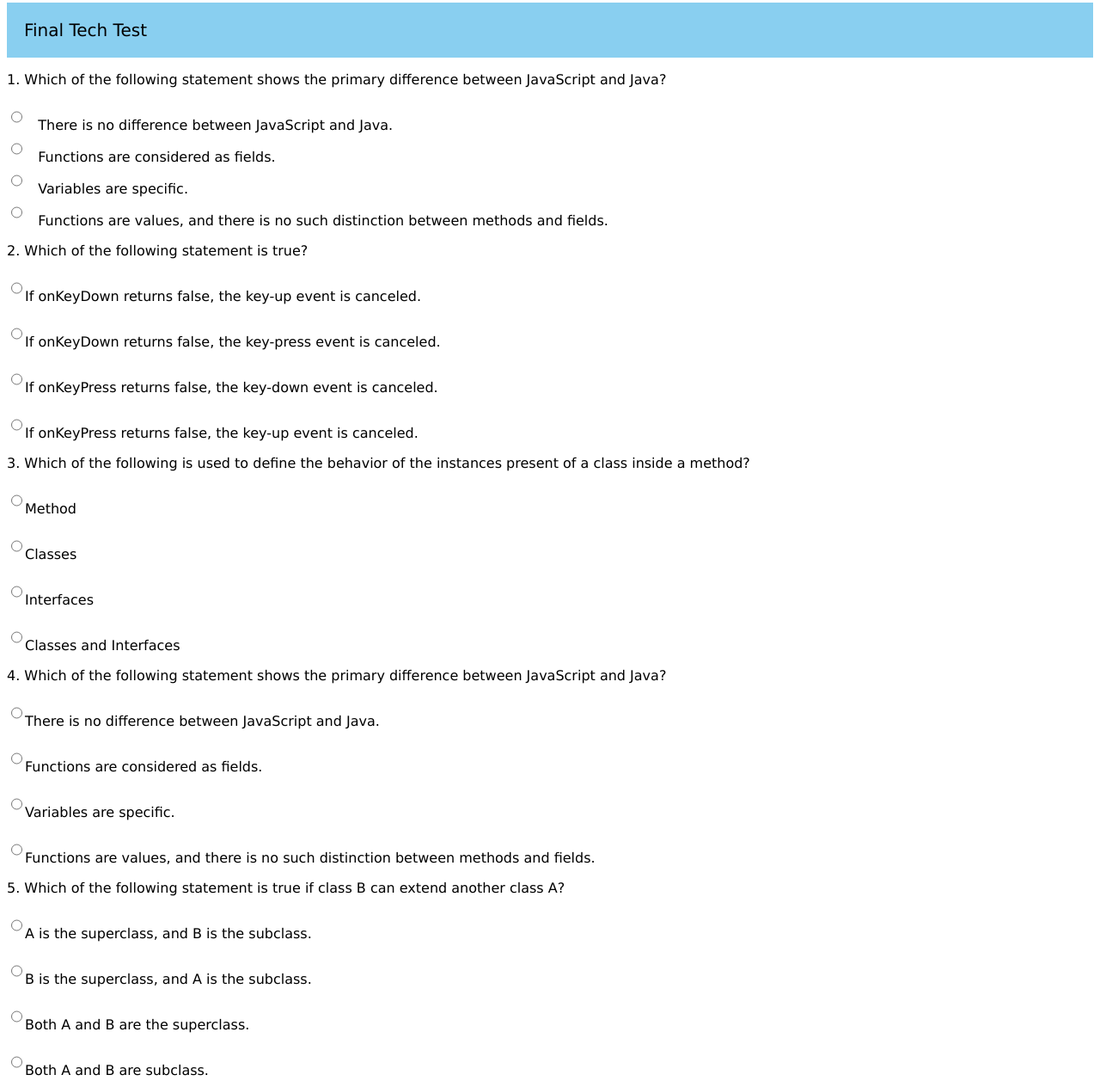
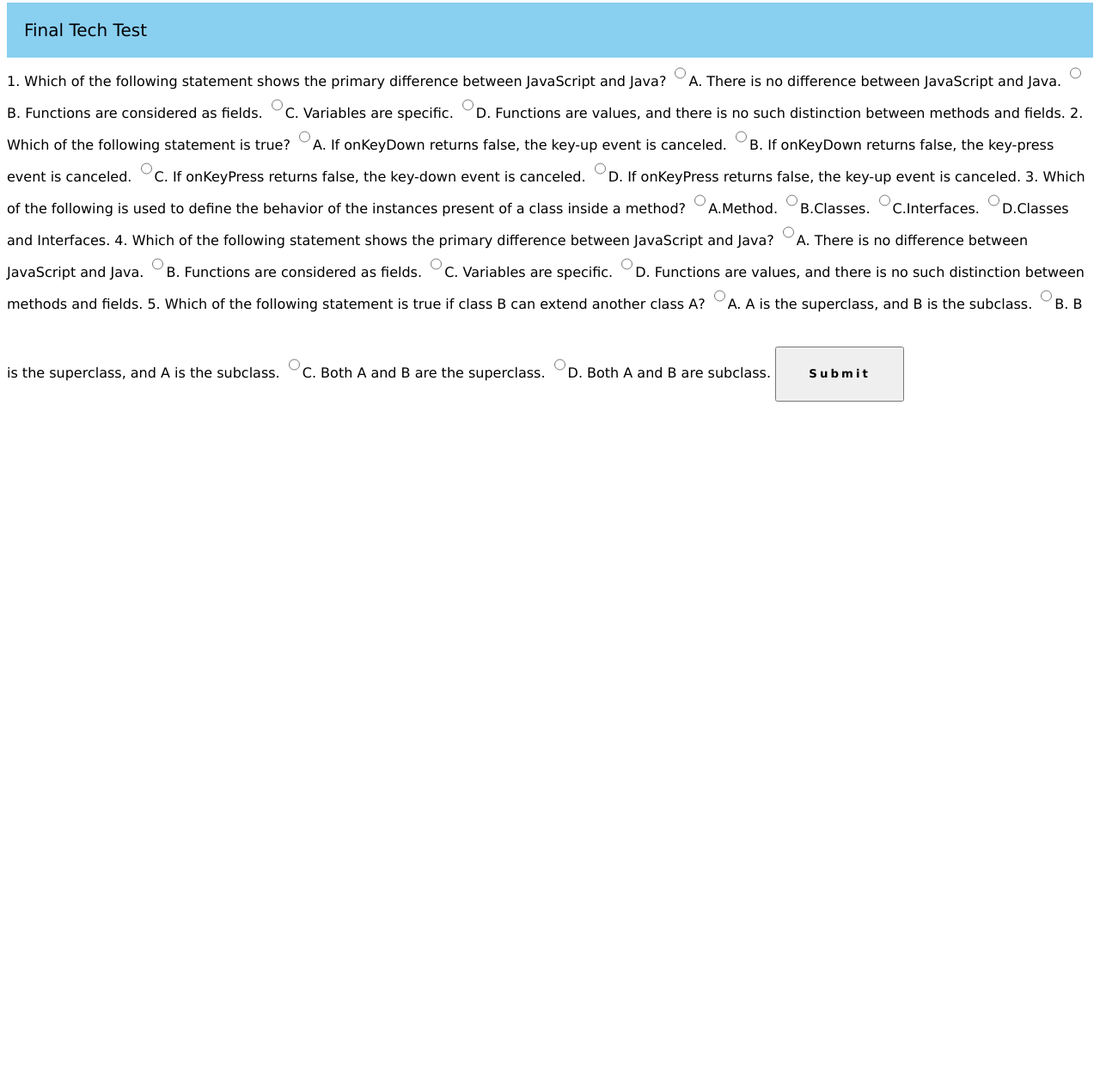
Before and after one commit to AmosJune/JavaScriptProject, a plain HTML site: page index.html in a window 1280 px wide. Shown: the part 5-1262 px from the top of the page at 86% size. After the commit the page ends 800 px from the top, so only its background shows below. Drawn offline with Linux system fonts and the light colour scheme.

Commit message:
design the question in the form section

```diff
--- a/index.html
+++ b/index.html
@@ -13,46 +13,37 @@
     </nav>
 
     <!-- Form Question -->
-    <div>
-    <form name="questions" id="quiz">
-        <p id="q1">1. Which of the following statement shows the primary difference between JavaScript and Java?</p>
 
-        <input type="radio" id="A" name="OPTION A" value="There is no difference between JavaScript and Java.">
-        <label for="q1">There is no difference between JavaScript and Java.</label><br>
+1. Which of the following statement shows the primary difference between JavaScript and Java?
+<input type="radio" name="quiz1">A. There is no difference between JavaScript and Java.
+<input type="radio" name="quiz1">B. Functions are considered as fields.
+<input type="radio" name="quiz1">C. Variables are specific.
+<input type="radio" name="quiz1">D. Functions are values, and there is no such distinction between methods and fields.
 
-        <input type="radio" id="B" name="OPTION B" value="Functions are considered as fields.">
-        <label for="q1">Functions are considered as fields.</label><br>
+2. Which of the following statement is true?
+<input type="radio" name="quiz1">A. If onKeyDown returns false, the key-up event is canceled.
+<input type="radio" name="quiz1">B. If onKeyDown returns false, the key-press event is canceled.
+<input type="radio" name="quiz1">C. If onKeyPress returns false, the key-down event is canceled.
+<input type="radio" name="quiz1">D. If onKeyPress returns false, the key-up event is canceled.
 
-        <input type="radio" id="C" name="OPTION C" value="Variables are specific.">
-        <label for="q1">Variables are specific.</label><br>
+3. Which of the following is used to define the behavior of the instances present of a class inside a method?
+<input type="radio" name="quiz1">A.Method.
+<input type="radio" name="quiz1">B.Classes.
+<input type="radio" name="quiz1">C.Interfaces.
+<input type="radio" name="quiz1">D.Classes and Interfaces.
 
-        <input type="radio" id="D" name="OPTION D" value="Functions are values, and there is no such distinction between methods and fields.">
-        <label for="q1">Functions are values, and there is no such distinction between methods and fields.</label><br>
+4. Which of the following statement shows the primary difference between JavaScript and Java?
+<input type="radio" name="quiz1">A. There is no difference between JavaScript and Java.
+<input type="radio" name="quiz1">B. Functions are considered as fields.
+<input type="radio" name="quiz1">C. Variables are specific.
+<input type="radio" name="quiz1">D. Functions are values, and there is no such distinction between methods and fields.
 
+5. Which of the following statement is true if class B can extend another class A?
+<input type="radio" name="quiz1">A. A is the superclass, and B is the subclass.
+<input type="radio" name="quiz1">B. B is the superclass, and A is the subclass.
+<input type="radio" name="quiz1">C. Both A and B are the superclass.
+<input type="radio" name="quiz1">D. Both A and B are subclass.
 
-        <P id="q2">2. Which of the following statement is true?</P>
-        <P id="q2"><input type="radio" name="option A" value="If onKeyDown returns false, the key-up event is canceled.">If onKeyDown returns false, the key-up event is canceled.</P>
-        <P id="q2"><input type="radio" name="option B" value="If onKeyDown returns false, the key-press event is canceled.">If onKeyDown returns false, the key-press event is canceled.</P>
-        <P id="q2"><input type="radio" name="option C" value="If onKeyPress returns false, the key-down event is canceled.">If onKeyPress returns false, the key-down event is canceled.</P>
-        <P id="q2"><input type="radio" name="option D" value="If onKeyPress returns false, the key-up event is canceled.">If onKeyPress returns false, the key-up event is canceled.</P>
-
-        <P id="q3">3. Which of the following is used to define the behavior of the instances present of a class inside a method?</P>
-        <P id="q3"><input type="radio" name="option A" value="Method">Method</P>
-        <P id="q3"><input type="radio" name="option B" value="Classes">Classes</P>
-        <P id="q3"><input type="radio" name="option C" value="Interfaces">Interfaces</P>
-        <P id="q3"><input type="radio" name="option D" value="Classes and Interfaces">Classes and Interfaces</P>
-
-        <P id="q4">4. Which of the following statement shows the primary difference between JavaScript and Java?</P>
-        <P id="q4"><input type="radio" name="option A" value="There is no difference between JavaScript and Java.">There is no difference between JavaScript and Java.</P>
-        <P id="q4"><input type="radio" name="option B" value="Functions are considered as fields.">Functions are considered as fields.</P>
-        <P id="q4"><input type="radio" name="option C" value="Variables are specific.">Variables are specific.</P>
-        <P id="q4"><input type="radio" name="option D" value="Functions are values, and there is no such distinction between methods and fields.">Functions are values, and there is no such distinction between methods and fields.</P>
-
-        <P id="q5">5. Which of the following statement is true if class B can extend another class A?</P>
-        <P id="q5"><input type="radio" name="option A" value="A is the superclass, and B is the subclass.">A is the superclass, and B is the subclass.</P>
-        <P id="q5"><input type="radio" name="option B" value="B is the superclass, and A is the subclass.">B is the superclass, and A is the subclass.</P>
-        <P id="q5"><input type="radio" name="option C" value="Both A and B are the superclass.">Both A and B are the superclass.</P>
-        <P id="q5"><input type="radio" name="option D" value="Both A and B are subclass.">Both A and B are subclass.</P>
     </form>
     <button onclick="check()">Submit</button>
 </div>
```
